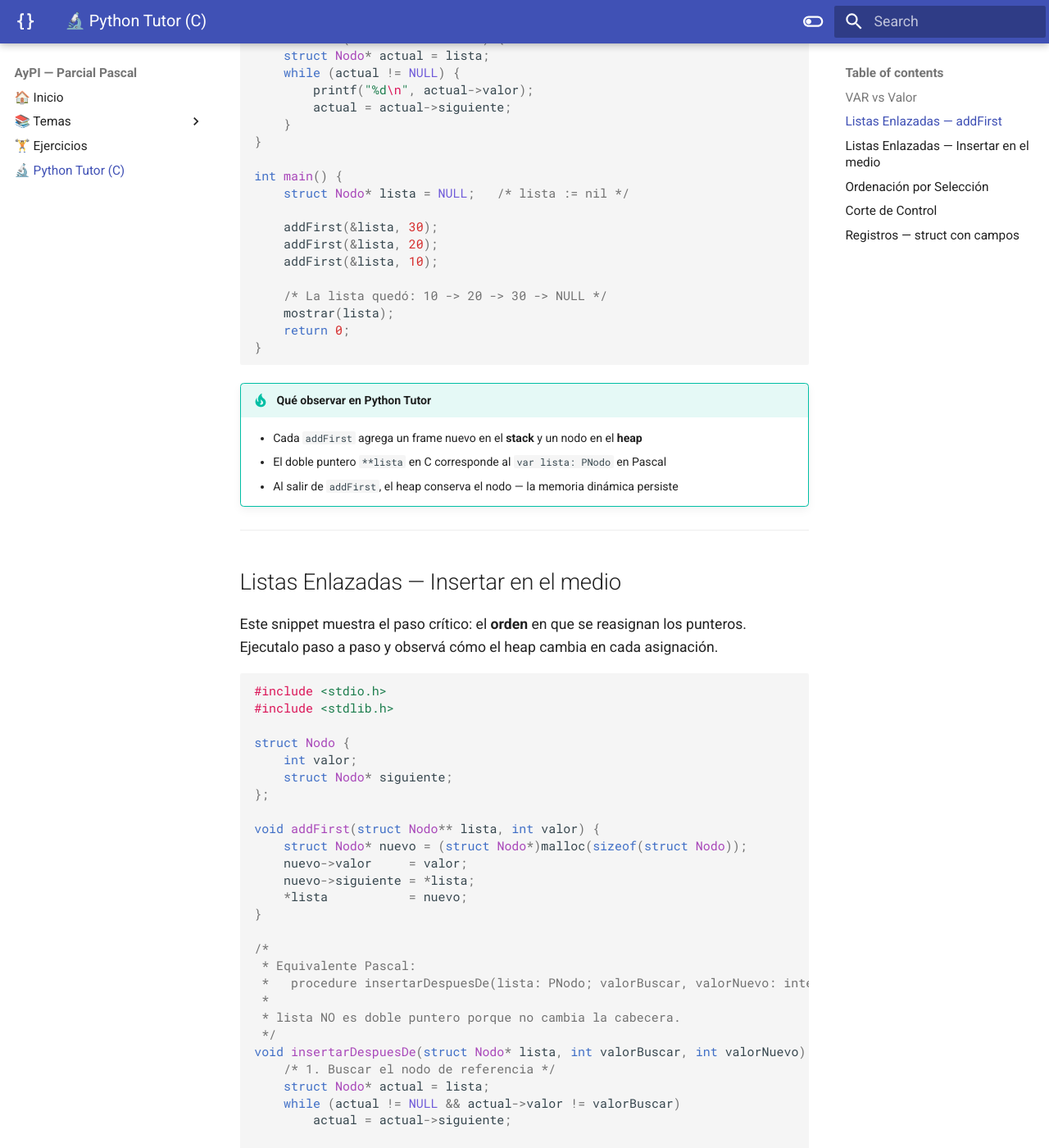
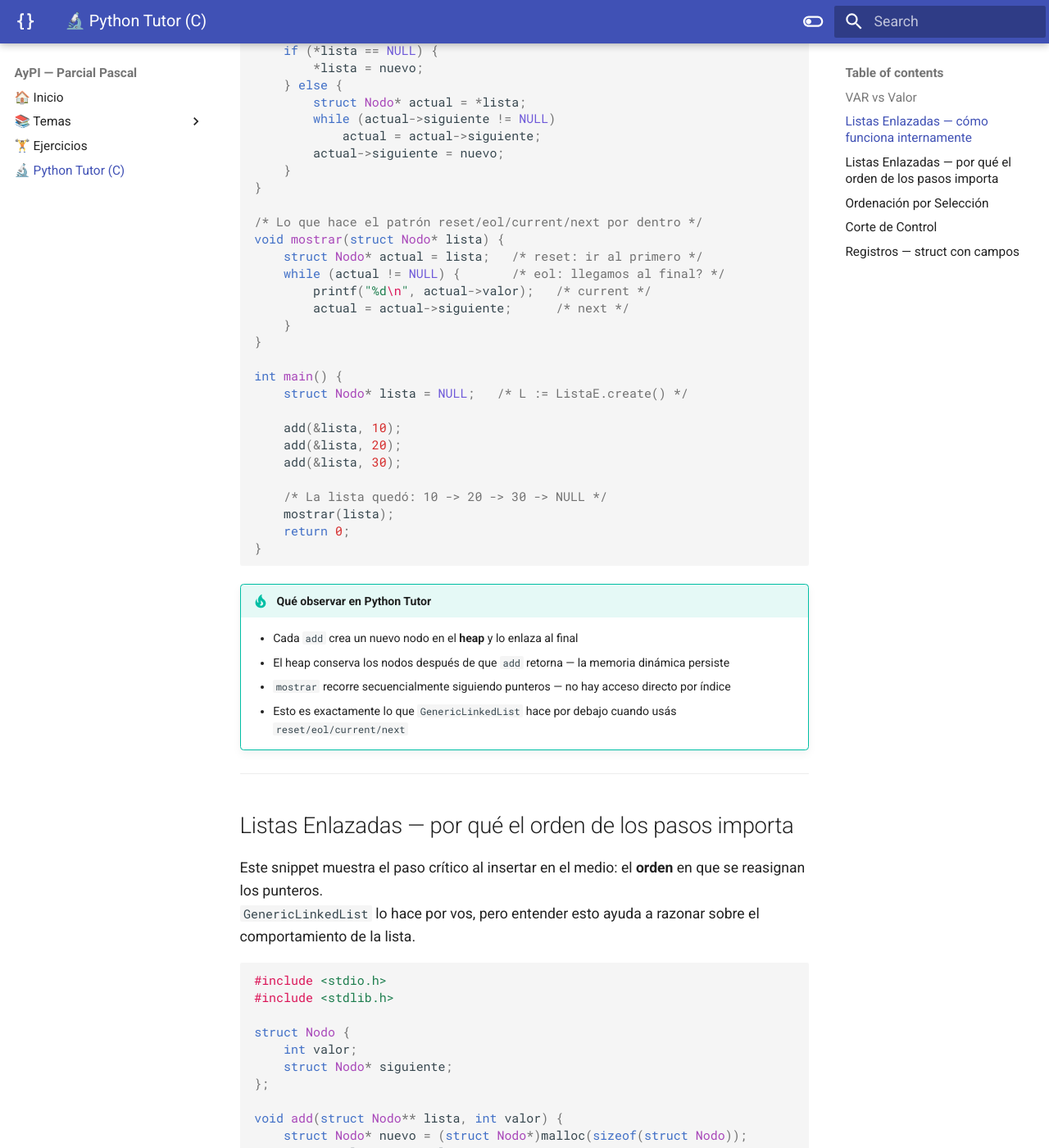
Before and after one commit to MaxiNunez24/pascal_basics_particular, an MkDocs documentation site: the page built from docs/pythontutor/pythontutor.md, in a window 1280 px wide and 1400 px high, scrolled down 2142 px. Shown: the whole window at 82% size. Built offline with MkDocs 1.6.1 and Material for MkDocs 9.7.7, drawn with Linux system fonts in a browser that asks for light colours; some of the changed text lies outside the part shown.

Commit message:
Rewrite listas enlazadas to use GenericLinkedList API (UNLP AyPI)
Replace manual pointer approach (PNodo/TNodo) with the specialize LinkedList<T>
library used in the actual UNLP course. Updates: class notes, exercises, Python
Tutor C snippets reframed as internal mechanics, teacher plan_clase.

Co-Authored-By: Claude Sonnet 4.6 <noreply@anthropic.com>

````diff
--- a/docs/pythontutor/pythontutor.md
+++ b/docs/pythontutor/pythontutor.md
@@ -56,9 +56,9 @@ int main() {
 
 ---
 
-## Listas Enlazadas — addFirst {#listas-enlazadas}
+## Listas Enlazadas — cómo funciona internamente {#listas-enlazadas}
 
-Visualiza cómo cada `addFirst` crea un nuevo nodo en el heap y actualiza el puntero cabecera. Es el mismo comportamiento que en Pascal.
+`GenericLinkedList` oculta los punteros, pero por dentro la lista es exactamente esto: nodos en el **heap** encadenados por punteros. Este snippet muestra cómo funciona `add` y el recorrido internamente — útil para entender por qué el recorrido es secuencial y no por índice.
 
 ```c
 #include <stdio.h>
@@ -69,28 +69,37 @@ struct Nodo {
     struct Nodo* siguiente;
 };
 
-/* Equivalente a: procedure addFirst(var lista: PNodo; valor: integer) */
-void addFirst(struct Nodo** lista, int valor) {
+/* Lo que hace L.add(valor) por dentro */
+void add(struct Nodo** lista, int valor) {
     struct Nodo* nuevo = (struct Nodo*)malloc(sizeof(struct Nodo));
     nuevo->valor     = valor;
-    nuevo->siguiente = *lista;
-    *lista           = nuevo;
+    nuevo->siguiente = NULL;
+
+    if (*lista == NULL) {
+        *lista = nuevo;
+    } else {
+        struct Nodo* actual = *lista;
+        while (actual->siguiente != NULL)
+            actual = actual->siguiente;
+        actual->siguiente = nuevo;
+    }
 }
 
+/* Lo que hace el patrón reset/eol/current/next por dentro */
 void mostrar(struct Nodo* lista) {
-    struct Nodo* actual = lista;
-    while (actual != NULL) {
-        printf("%d\n", actual->valor);
-        actual = actual->siguiente;
+    struct Nodo* actual = lista;   /* reset: ir al primero */
+    while (actual != NULL) {       /* eol: llegamos al final? */
+        printf("%d\n", actual->valor);   /* current */
+        actual = actual->siguiente;      /* next */
     }
 }
 
 int main() {
-    struct Nodo* lista = NULL;   /* lista := nil */
+    struct Nodo* lista = NULL;   /* L := ListaE.create() */
 
-    addFirst(&lista, 30);
-    addFirst(&lista, 20);
-    addFirst(&lista, 10);
+    add(&lista, 10);
+    add(&lista, 20);
+    add(&lista, 30);
 
     /* La lista quedó: 10 -> 20 -> 30 -> NULL */
     mostrar(lista);
@@ -99,16 +108,17 @@ int main() {
 ```
 
 !!! tip "Qué observar en Python Tutor"
-    - Cada `addFirst` agrega un frame nuevo en el **stack** y un nodo en el **heap**
-    - El doble puntero `**lista` en C corresponde al `var lista: PNodo` en Pascal
-    - Al salir de `addFirst`, el heap conserva el nodo — la memoria dinámica persiste
+    - Cada `add` crea un nuevo nodo en el **heap** y lo enlaza al final
+    - El heap conserva los nodos después de que `add` retorna — la memoria dinámica persiste
+    - `mostrar` recorre secuencialmente siguiendo punteros — no hay acceso directo por índice
+    - Esto es exactamente lo que `GenericLinkedList` hace por debajo cuando usás `reset/eol/current/next`
 
 ---
 
-## Listas Enlazadas — Insertar en el medio {#insertar-en-el-medio}
+## Listas Enlazadas — por qué el orden de los pasos importa {#insertar-en-el-medio}
 
-Este snippet muestra el paso crítico: el **orden** en que se reasignan los punteros.
-Ejecutalo paso a paso y observá cómo el heap cambia en cada asignación.
+Este snippet muestra el paso crítico al insertar en el medio: el **orden** en que se reasignan los punteros.
+`GenericLinkedList` lo hace por vos, pero entender esto ayuda a razonar sobre el comportamiento de la lista.
 
 ```c
 #include <stdio.h>
@@ -119,26 +129,29 @@ struct Nodo {
     struct Nodo* siguiente;
 };
 
-void addFirst(struct Nodo** lista, int valor) {
+void add(struct Nodo** lista, int valor) {
     struct Nodo* nuevo = (struct Nodo*)malloc(sizeof(struct Nodo));
     nuevo->valor     = valor;
-    nuevo->siguiente = *lista;
-    *lista           = nuevo;
+    nuevo->siguiente = NULL;
+    if (*lista == NULL) {
+        *lista = nuevo;
+    } else {
+        struct Nodo* actual = *lista;
+        while (actual->siguiente != NULL)
+            actual = actual->siguiente;
+        actual->siguiente = nuevo;
+    }
 }
 
 /*
- * Equivalente Pascal:
- *   procedure insertarDespuesDe(lista: PNodo; valorBuscar, valorNuevo: integer)
- *
- * lista NO es doble puntero porque no cambia la cabecera.
+ * Insertar un nodo DESPUÉS del nodo que tiene 'valorBuscar'.
+ * La cabecera no cambia → un solo puntero (no doble).
  */
 void insertarDespuesDe(struct Nodo* lista, int valorBuscar, int valorNuevo) {
-    /* 1. Buscar el nodo de referencia */
     struct Nodo* actual = lista;
     while (actual != NULL && actual->valor != valorBuscar)
         actual = actual->siguiente;
 
-    /* 2. Insertar después si se encontró */
     if (actual != NULL) {
         struct Nodo* nuevo = (struct Nodo*)malloc(sizeof(struct Nodo));
         nuevo->valor      = valorNuevo;
@@ -159,12 +172,10 @@ void mostrar(struct Nodo* lista) {
 int main() {
     struct Nodo* lista = NULL;
 
-    /* Armar lista: 10 -> 30 -> NULL */
-    addFirst(&lista, 30);
-    addFirst(&lista, 10);
+    add(&lista, 10);
+    add(&lista, 30);
     mostrar(lista);   /* 10 30 */
 
-    /* Insertar 20 después del 10: 10 -> 20 -> 30 -> NULL */
     insertarDespuesDe(lista, 10, 20);
     mostrar(lista);   /* 10 20 30 */
 
@@ -173,17 +184,9 @@ int main() {
 ```
 
 !!! tip "Qué observar en Python Tutor"
-    - Cuando `insertarDespuesDe` empieza, `lista` **no es doble puntero** — la cabecera no cambia
     - Fijate el estado del heap **entre el paso 1 y el paso 2**: `nuevo->siguiente` ya apunta a `30`, pero `10->siguiente` todavía apunta a `30` también — ambos apuntan al mismo nodo momentáneamente
     - Después del paso 2: `10->siguiente` pasa a apuntar a `NUEVO (20)`, y la cadena queda correcta
     - Si invirtieras los pasos, en el paso 1 `actual->siguiente` ya sería `nuevo`, y `nuevo->siguiente = actual->siguiente` asignaría `nuevo` a sí mismo — bucle infinito
-
-!!! warning "Equivalencia Pascal → C para el doble puntero"
-    ```
-    Pascal: var lista: PNodo      →  C: struct Nodo** lista
-    Pascal: lista (sin var)       →  C: struct Nodo*  lista
-    ```
-    En `insertarDespuesDe` la cabecera no cambia, así que en C alcanza con `struct Nodo*` (un solo nivel de indirección).
 
 ---
 
````
Also changed, not shown: docs/clases/04_listas_enlazadas.md (+157 -167 lines), docs/ejercicios/ejercicios.md (+38 -31 lines), plan_clase.md (+59 -43 lines).
